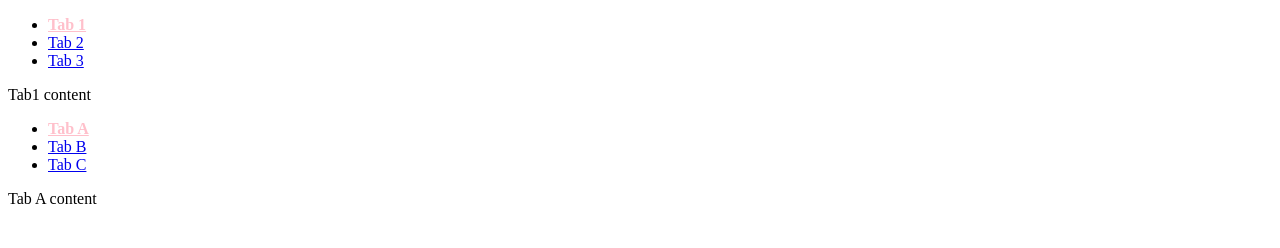
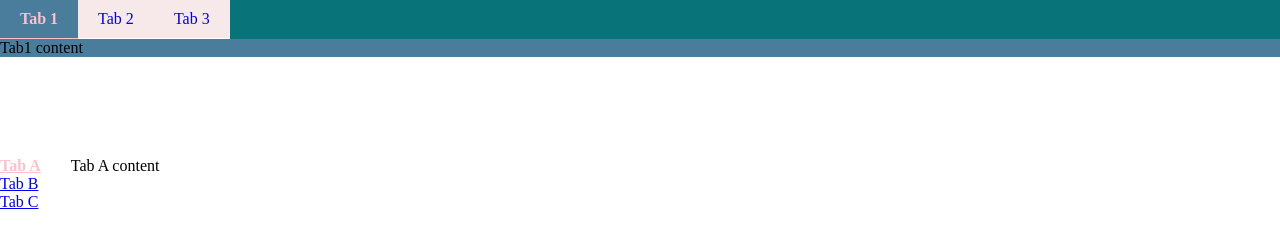
Before and after one commit to TAnhpika/tabzy, a website: page index.html in a window 1280 px wide. Drawn offline with Linux system fonts and the light colour scheme.

Commit message:
21.57 Áp dụng thư viện Tabzy

```diff
--- a/index.html
+++ b/index.html
@@ -6,15 +6,56 @@
         <title>Tabzy</title>
         <link rel="stylesheet" href="./src/tabzy.css" />
         <style>
+            * {
+                margin: 0;
+                padding: 0;
+                box-sizing: border-box;
+            }
+
             .tabzy--active a {
                 color: pink;
                 font-weight: 600;
             }
+
+            .demo1 {
+                background-color: #087379;
+            }
+            .tabs1 {
+                display: flex;
+                list-style: none;
+            }
+
+            .tabs1 a {
+                display: inline-block;
+                text-decoration: none;
+                padding: 10px 20px;
+                background-color: #f7e9e9;
+                border-bottom: 1px solid #fff;
+
+            }
+
+            .tabs1 .tabzy--active a {
+                background-color: #4a7c9c;
+                border-color: pink;
+            }
+
+            .demo1 .panels {
+                background-color: #4a7c9c;
+            }
+
+            .demo2 {
+                display: flex;
+                margin-top: 100px;
+            }
+
+            .demo2 .panels {
+                padding-left: 30px;
+            }
         </style>
     </head>
     <body>
-        <!-- Container -->
-        <ul id="tabs">
+        <div class="demo1">
+            <ul id="tabs" class="tabs1">
                 <!-- Tabs -->
                 <li>
                     <a href="#tab1">Tab 1</a>
@@ -28,13 +69,16 @@
             </ul>
 
             <!-- Panels -->
+            <div class="panels">
                 <div id="tab1">Tab1 content</div>
                 <div id="tab2">Tab2 content</div>
                 <div id="tab3">Tab3 content</div>
+            </div>
+        </div>
 
-        <!-- Tab 2 -->
+        <div class="demo2">
+            <!-- Tabs -->
             <ul id="tabs2">
-            <!-- Tabs -->
                 <li>
                     <a href="#tabA">Tab A</a>
                 </li>
@@ -47,9 +91,12 @@
             </ul>
 
             <!-- Panels -->
+            <div class="panels">
                 <div id="tabA">Tab A content</div>
                 <div id="tabB">Tab B content</div>
                 <div id="tabC">Tab C content</div>
+            </div>
+        </div>
 
         <script src="./src/tabzy.js"></script>
         <script>
@@ -58,8 +105,8 @@
                 onChange: (data) => {
                     // data.tab data.panel
                     console.log(data);
-                }
-            })
+                },
+            });
 
             const tabs2 = new Tabzy("#tabs2", {
                 remember: true,
--- a/src/tabzy.js
+++ b/src/tabzy.js
@@ -61,7 +61,7 @@ Tabzy.prototype._init = function () {
         this.tabs[0];
 
     this.currentTab = tab;
-    this._activateTab(tab, false);
+    this._activateTab(tab, false, false);
 
     this.tabs.forEach((tab) => {
         tab.onclick = (event) => {
@@ -78,7 +78,7 @@ Tabzy.prototype._tryActivateTab = function (tab) {
     }
 };
 
-Tabzy.prototype._activateTab = function (tab, triggerOnChange = true) {
+Tabzy.prototype._activateTab = function (tab, triggerOnChange = true, updateURL = this.opt.remember) {
     this.tabs.forEach((tab) => {
         tab.closest("li").classList.remove(this.opt.activeClassName);
     });
@@ -91,7 +91,7 @@ Tabzy.prototype._activateTab = function (tab, triggerOnChange = true) {
     panelActive.hidden = false;
 
     // thêm hash vào url
-    if (this.opt.remember) {
+    if (updateURL) {
         const params = new URLSearchParams(location.search);
 
         params.set(
```
Also changed, not shown: tabzy.min.js. Lines whose indentation alone changed are shown as unchanged.
